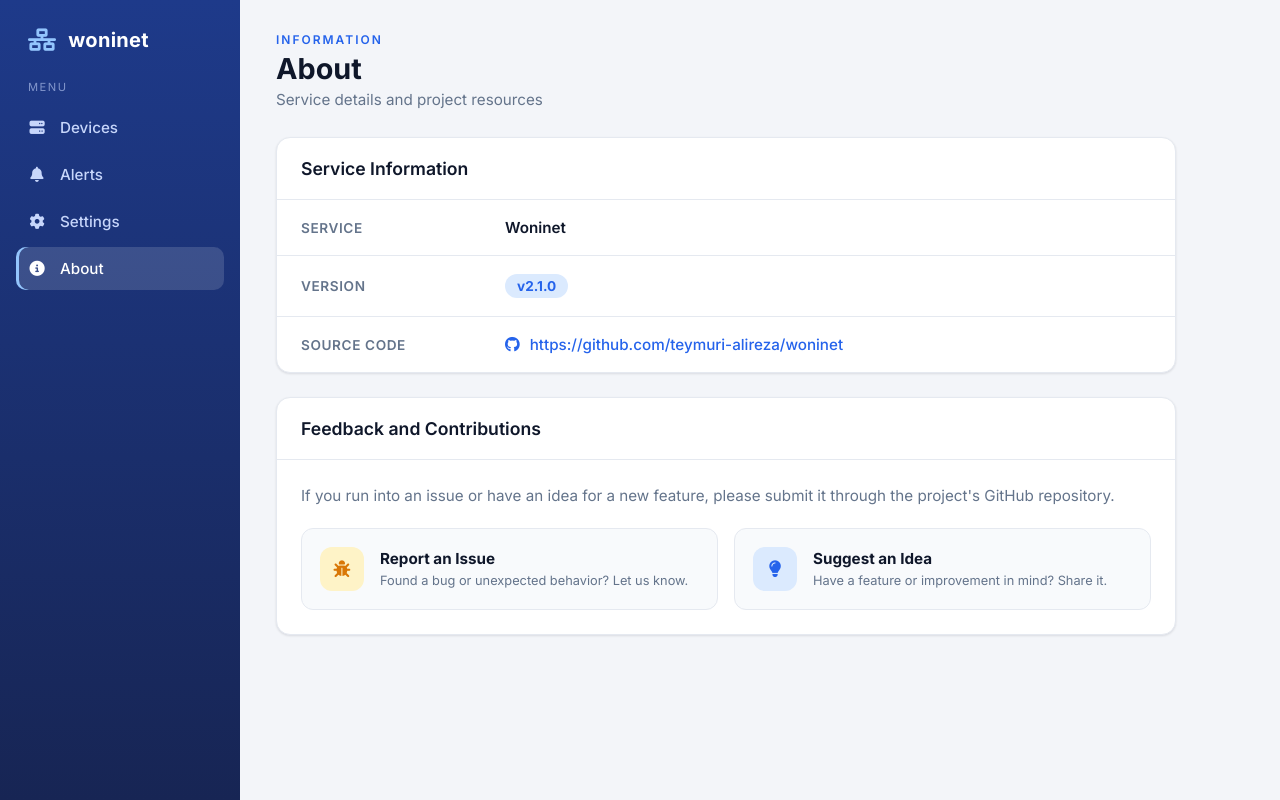
After one commit to teymuri-alireza/woninet, a FastAPI app: page /about in a window 1280 px wide. The commit adds this page. Run offline with FastAPI, Linux system fonts and the light colour scheme; parts of the project's set-up code (start-up, migrations or seed data) failed here and were passed over; some libraries are stand-ins or nearby versions.

Commit message:
feat: add the about page and write the service name, version, and GitHub URL

```diff
--- a/woninet/server/app.py
+++ b/woninet/server/app.py
@@ -13,6 +13,7 @@
 from woninet.server.routes.page.devices import router as devices_page
 from woninet.server.routes.page.alerts import router as alerts_page
 from woninet.server.routes.page.settings import router as settings_page
+from woninet.server.routes.page.about import router as about_page
 from woninet.server.dependencies import get_static_path
 from woninet.main import get_monitor
 from woninet.__init__ import __version__
@@ -77,6 +78,7 @@
 app.include_router(devices_page)
 app.include_router(alerts_page)
 app.include_router(settings_page)
+app.include_router(about_page)
 
 
 # The root path
--- /dev/null
+++ b/woninet/server/static/css/about.css
@@ -0,0 +1,141 @@
+/* About page — extends style.css */
+
+.about-panel {
+    max-width: 900px;
+    margin-bottom: 24px;
+}
+
+/* ---------- Service information ---------- */
+.info-list {
+    margin: 0;
+}
+
+.info-row {
+    display: grid;
+    grid-template-columns: 180px 1fr;
+    gap: 24px;
+    align-items: center;
+    padding: 18px 24px;
+    border-bottom: 1px solid var(--border);
+}
+
+.info-row:last-child {
+    border-bottom: none;
+}
+
+.info-row dt {
+    color: var(--muted);
+    font-size: .85rem;
+    font-weight: 600;
+    text-transform: uppercase;
+    letter-spacing: .6px;
+}
+
+.info-row dd {
+    margin: 0;
+    font-size: .95rem;
+    font-weight: 600;
+    color: var(--text);
+    word-break: break-word;
+}
+
+.version-badge {
+    display: inline-block;
+    padding: 4px 12px;
+    border-radius: 999px;
+    background: #dbeafe;
+    color: var(--accent);
+    font-size: .85rem;
+    font-weight: 700;
+}
+
+.text-link {
+    display: inline-flex;
+    align-items: center;
+    gap: 10px;
+    color: var(--accent);
+    font-weight: 500;
+    text-decoration: none;
+}
+
+.text-link:hover {
+    text-decoration: underline;
+}
+
+/* ---------- Feedback ---------- */
+.feedback-body {
+    padding: 24px;
+}
+
+.feedback-body p {
+    margin: 0 0 20px;
+    color: var(--muted);
+    font-size: .95rem;
+    line-height: 1.6;
+}
+
+.feedback-grid {
+    display: grid;
+    grid-template-columns: repeat(2, 1fr);
+    gap: 16px;
+}
+
+.feedback-card {
+    display: flex;
+    align-items: center;
+    gap: 16px;
+    padding: 18px;
+    background: var(--panel-light);
+    border: 1px solid var(--border);
+    border-radius: 12px;
+    color: var(--text);
+    text-decoration: none;
+    transition: background .15s, border-color .15s, box-shadow .15s;
+}
+
+.feedback-card:hover {
+    background: #f1f5fd;
+    border-color: #bfdbfe;
+    box-shadow: var(--shadow);
+}
+
+.feedback-icon {
+    flex-shrink: 0;
+    width: 44px;
+    height: 44px;
+    display: flex;
+    align-items: center;
+    justify-content: center;
+    border-radius: 12px;
+    font-size: 1.05rem;
+}
+
+.feedback-icon.warning { background: #fef3c7; color: var(--warn); }
+.feedback-icon.primary { background: #dbeafe; color: var(--accent); }
+
+.feedback-text {
+    display: flex;
+    flex-direction: column;
+    gap: 4px;
+}
+
+.feedback-text strong {
+    font-size: .95rem;
+}
+
+.feedback-text small {
+    color: var(--muted);
+    font-size: .8rem;
+    line-height: 1.4;
+}
+
+@media (max-width: 800px) {
+    .info-row {
+        grid-template-columns: 1fr;
+        gap: 6px;
+    }
+
+    .feedback-grid {
+        grid-template-columns: 1fr;
+    }
+}
--- /dev/null
+++ b/woninet/server/templates/about.html
@@ -0,0 +1,114 @@
+<!DOCTYPE html>
+<html lang="en">
+<head>
+    <meta charset="UTF-8">
+    <meta name="viewport" content="width=device-width, initial-scale=1.0">
+    <title>About | Woninet</title>
+    <link href="https://fonts.googleapis.com/css2?family=Inter:wght@300;400;500;600;700&display=swap" rel="stylesheet">
+    <link rel="stylesheet" href="https://cdnjs.cloudflare.com/ajax/libs/font-awesome/6.6.0/css/all.min.css">
+    <link rel="stylesheet" href="/static/css/style.css">
+    <link rel="stylesheet" href="/static/css/about.css">
+</head>
+<body>
+    <div class="app">
+
+        <!-- SIDEBAR -->
+        <aside class="sidebar">
+            <div class="brand">
+                <i class="fa-solid fa-network-wired"></i>
+                <span>woninet</span>
+            </div>
+
+            <nav class="nav">
+                <p class="nav-label">Menu</p>
+                <a class="nav-link" href="/">
+                    <i class="fa-solid fa-server"></i>
+                    <span>Devices</span>
+                </a>
+                <a class="nav-link" href="/alerts">
+                    <i class="fa-solid fa-bell"></i>
+                    <span>Alerts</span>
+                </a>
+                <a class="nav-link" href="/settings">
+                    <i class="fa-solid fa-gear"></i>
+                    <span>Settings</span>
+                </a>
+                <a class="nav-link active" href="/about">
+                    <i class="fa-solid fa-circle-info"></i>
+                    <span>About</span>
+                </a>
+            </nav>
+        </aside>
+
+        <!-- MAIN CONTENT -->
+        <div class="content">
+            <header class="topbar">
+                <div>
+                    <p class="eyebrow">Information</p>
+                    <h1>About</h1>
+                    <p class="subtitle">Service details and project resources</p>
+                </div>
+            </header>
+
+            <!-- SERVICE INFORMATION -->
+            <section class="panel about-panel">
+                <div class="panel-header">
+                    <h2>Service Information</h2>
+                </div>
+
+                <dl class="info-list">
+                    <div class="info-row">
+                        <dt>Service</dt>
+                        <dd>Woninet</dd>
+                    </div>
+                    <div class="info-row">
+                        <dt>Version</dt>
+                        <dd><span class="version-badge">v{{ version }}</span></dd>
+                    </div>
+                    <div class="info-row">
+                        <dt>Source Code</dt>
+                        <dd>
+                            <a class="text-link" href="{{ github_url }}" target="_blank" rel="noopener noreferrer">
+                                <i class="fa-brands fa-github"></i>
+                                <span>{{ github_url }}</span>
+                            </a>
+                        </dd>
+                    </div>
+                </dl>
+            </section>
+
+            <!-- FEEDBACK -->
+            <section class="panel about-panel">
+                <div class="panel-header">
+                    <h2>Feedback and Contributions</h2>
+                </div>
+
+                <div class="feedback-body">
+                    <p>
+                        If you run into an issue or have an idea for a new feature,
+                        please submit it through the project's GitHub repository.
+                    </p>
+
+                    <div class="feedback-grid">
+                        <a class="feedback-card" href="{{ github_url }}/issues/new" target="_blank" rel="noopener noreferrer">
+                            <span class="feedback-icon warning"><i class="fa-solid fa-bug"></i></span>
+                            <span class="feedback-text">
+                                <strong>Report an Issue</strong>
+                                <small>Found a bug or unexpected behavior? Let us know.</small>
+                            </span>
+                        </a>
+
+                        <a class="feedback-card" href="{{ github_url }}/issues/new" target="_blank" rel="noopener noreferrer">
+                            <span class="feedback-icon primary"><i class="fa-solid fa-lightbulb"></i></span>
+                            <span class="feedback-text">
+                                <strong>Suggest an Idea</strong>
+                                <small>Have a feature or improvement in mind? Share it.</small>
+                            </span>
+                        </a>
+                    </div>
+                </div>
+            </section>
+        </div>
+    </div>
+</body>
+</html>
--- a/woninet/server/templates/alerts.html
+++ b/woninet/server/templates/alerts.html
@@ -32,6 +32,10 @@
                 <a class="nav-link" href="/settings">
                     <i class="fa-solid fa-gear"></i>
                     <span>Settings</span>
+                </a>
+                <a class="nav-link" href="/about">
+                    <i class="fa-solid fa-circle-info"></i>
+                    <span>About</span>
                 </a>
             </nav>
 
--- a/woninet/server/templates/dashboard.html
+++ b/woninet/server/templates/dashboard.html
@@ -30,6 +30,10 @@
                 <a class="nav-link" href="/settings">
                     <i class="fa-solid fa-gear"></i>
                     <span>Settings</span>
+                </a>
+                <a class="nav-link" href="/about">
+                    <i class="fa-solid fa-circle-info"></i>
+                    <span>About</span>
                 </a>
             </nav>
 
--- a/woninet/server/templates/settings.html
+++ b/woninet/server/templates/settings.html
@@ -32,6 +32,10 @@
                 <a class="nav-link active" href="/settings">
                     <i class="fa-solid fa-gear"></i>
                     <span>Settings</span>
+                </a>
+                <a class="nav-link" href="/about">
+                    <i class="fa-solid fa-circle-info"></i>
+                    <span>About</span>
                 </a>
             </nav>
 
```
Also changed, not shown: woninet/server/routes/page/about.py (added, +23 -0 lines).
